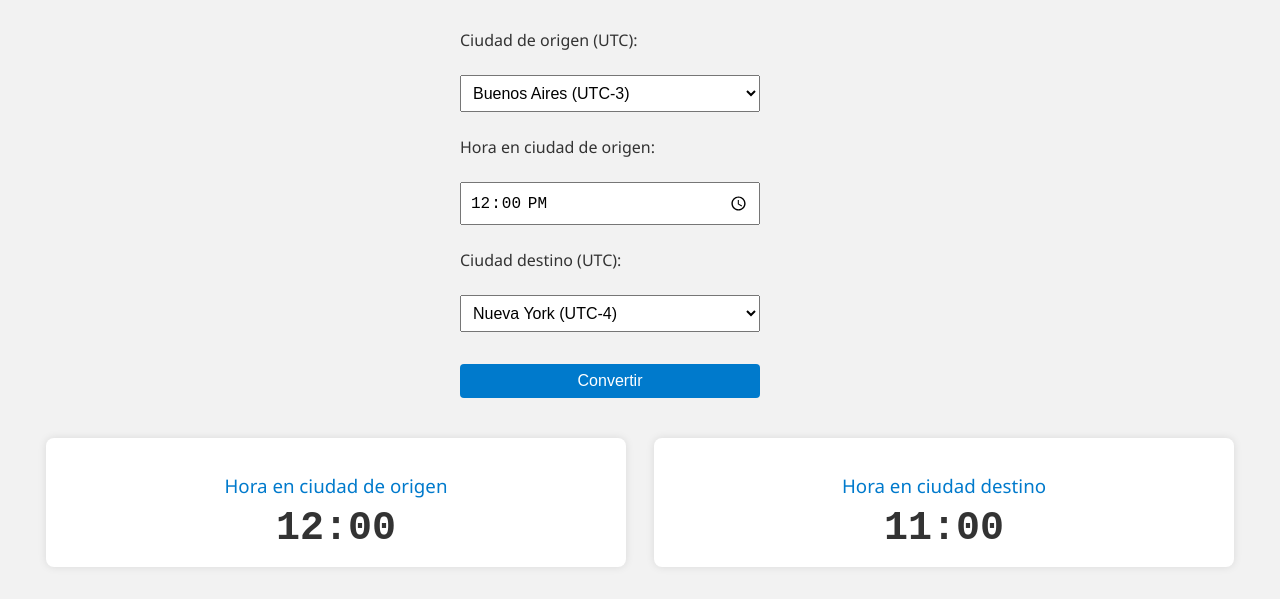
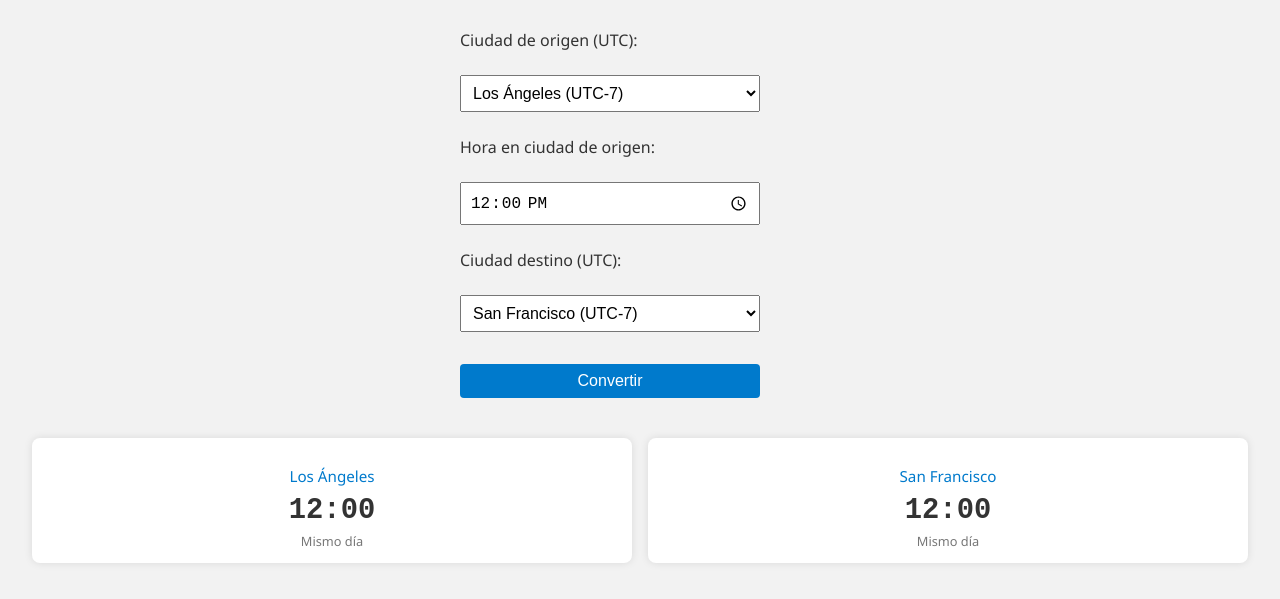
Before and after one commit to jesicavf/compararhorarios, a plain HTML site: page index.html in a window 1280 px wide. Shown: the part 204-803 px from the top of the page. Drawn offline with Linux system fonts and the light colour scheme.

Commit message:
Update index.html

```diff
--- a/index.html
+++ b/index.html
@@ -63,26 +63,35 @@
     }
     .clocks {
       display: flex;
-      justify-content: space-around;
+      justify-content: center;
+      flex-wrap: wrap;
       margin-top: 2rem;
+      gap: 1rem;
     }
     .clock {
       background: white;
-      padding: 1rem;
+      padding: 0.8rem;
       border-radius: 8px;
-      width: 45%;
+      width: 130px;
       text-align: center;
       box-shadow: 0 0 8px rgba(0,0,0,0.1);
+      flex: 1 1 120px;
     }
     .clock h3 {
       margin-bottom: 0.5rem;
       font-weight: normal;
       color: #007acc;
+      font-size: 0.95rem;
     }
     .time-display {
-      font-size: 2.5rem;
+      font-size: 1.8rem;
       font-weight: bold;
       font-family: monospace;
+    }
+    .day-info {
+      font-size: 0.8rem;
+      color: #777;
+      margin-top: 0.3rem;
     }
     #language-select {
       font-size: 1rem;
@@ -120,12 +129,14 @@
 
   <div class="clocks">
     <div class="clock">
-      <h3 id="label-origin-clock">Hora en ciudad de origen</h3>
+      <h3 id="label-origin-clock">Ciudad de origen</h3>
       <div id="origin-clock" class="time-display">--:--</div>
+      <div id="origin-day" class="day-info"></div>
     </div>
     <div class="clock">
-      <h3 id="label-destination-clock">Hora en ciudad destino</h3>
+      <h3 id="label-destination-clock">Ciudad destino</h3>
       <div id="destination-clock" class="time-display">--:--</div>
+      <div id="destination-day" class="day-info"></div>
     </div>
   </div>
 
@@ -138,14 +149,16 @@
         timeLabel: "Hora en ciudad de origen:",
         destinationCity: "Ciudad destino (UTC):",
         convertButton: "Convertir",
-        originClock: "Hora en ciudad de origen",
-        destinationClock: "Hora en ciudad destino",
+        sameDay: "Mismo día",
+        nextDay: "Día siguiente",
+        prevDay: "Día anterior",
         cities: [
           {name: "Buenos Aires", offset: -3},
           {name: "Nueva York", offset: -4},
           {name: "Ciudad de México", offset: -6},
           {name: "Miami", offset: -4},
           {name: "Chicago", offset: -5},
+          {name: "Houston", offset: -5},
           {name: "Los Ángeles", offset: -7},
           {name: "San Francisco", offset: -7},
           {name: "Toronto", offset: -4},
@@ -170,14 +183,16 @@
         timeLabel: "Time in origin city:",
         destinationCity: "Destination city (UTC):",
         convertButton: "Convert",
-        originClock: "Time in origin city",
-        destinationClock: "Time in destination city",
+        sameDay: "Same day",
+        nextDay: "Next day",
+        prevDay: "Previous day",
         cities: [
           {name: "Buenos Aires", offset: -3},
           {name: "New York", offset: -4},
           {name: "Mexico City", offset: -6},
           {name: "Miami", offset: -4},
           {name: "Chicago", offset: -5},
+          {name: "Houston", offset: -5},
           {name: "Los Angeles", offset: -7},
           {name: "San Francisco", offset: -7},
           {name: "Toronto", offset: -4},
@@ -204,7 +219,8 @@
     const convertBtn = document.getElementById("convert-btn");
 
     function populateCities(lang) {
-      const cities = translations[lang].cities;
+      const cities = [...translations[lang].cities];
+      cities.sort((a, b) => a.offset - b.offset);
       originCitySelect.innerHTML = "";
       destinationCitySelect.innerHTML = "";
       cities.forEach(city => {
@@ -224,8 +240,6 @@
       document.getElementById("label-time").textContent = t.timeLabel;
       document.getElementById("label-destination").textContent = t.destinationCity;
       convertBtn.textContent = t.convertButton;
-      document.getElementById("label-origin-clock").textContent = t.originClock;
-      document.getElementById("label-destination-clock").textContent = t.destinationClock;
     }
 
     function pad(num) {
@@ -233,21 +247,45 @@
     }
 
     function convertTime() {
+      const lang = langSelect.value;
+      const t = translations[lang];
       const originOffset = parseFloat(originCitySelect.value);
       const destOffset = parseFloat(destinationCitySelect.value);
+      const originCityName = originCitySelect.options[originCitySelect.selectedIndex].text.split(" (")[0];
+      const destCityName = destinationCitySelect.options[destinationCitySelect.selectedIndex].text.split(" (")[0];
+
+      // Cambiar títulos dinámicamente con nombre de ciudad
+      document.getElementById("label-origin-clock").textContent = originCityName;
+      document.getElementById("label-destination-clock").textContent = destCityName;
+
       const [hours, minutes] = inputTime.value.split(":").map(Number);
 
-      const originTimeStr = `${pad(hours)}:${pad(minutes)}`;
-      document.getElementById("origin-clock").textContent = originTimeStr;
+      document.getElementById("origin-clock").textContent = `${pad(hours)}:${pad(minutes)}`;
+      document.getElementById("origin-day").textContent = t.sameDay;
 
-      let destHours = hours + (destOffset - originOffset);
-      let destMinutes = minutes;
+      let totalMinutes = hours * 60 + minutes + (destOffset - originOffset) * 60;
+      let dayShift = 0;
 
-      if (destHours < 0) destHours += 24;
-      if (destHours >= 24) destHours -= 24;
+      if (totalMinutes < 0) {
+        totalMinutes += 1440;
+        dayShift = -1;
+      } else if (totalMinutes >= 1440) {
+        totalMinutes -= 1440;
+        dayShift = 1;
+      }
 
-      const destTimeStr = `${pad(destHours)}:${pad(destMinutes)}`;
-      document.getElementById("destination-clock").textContent = destTimeStr;
+      const destHours = Math.floor(totalMinutes / 60);
+      const destMinutes = Math.round(totalMinutes % 60);
+
+      document.getElementById("destination-clock").textContent = `${pad(destHours)}:${pad(destMinutes)}`;
+
+      if (dayShift === 0) {
+        document.getElementById("destination-day").textContent = t.sameDay;
+      } else if (dayShift === 1) {
+        document.getElementById("destination-day").textContent = t.nextDay;
+      } else {
+        document.getElementById("destination-day").textContent = t.prevDay;
+      }
     }
 
     langSelect.addEventListener("change", () => {
@@ -257,6 +295,8 @@
       convertTime();
     });
 
+    originCitySelect.addEventListener("change", convertTime);
+    destinationCitySelect.addEventListener("change", convertTime);
     convertBtn.addEventListener("click", convertTime);
 
     const defaultLang = "es";
```
